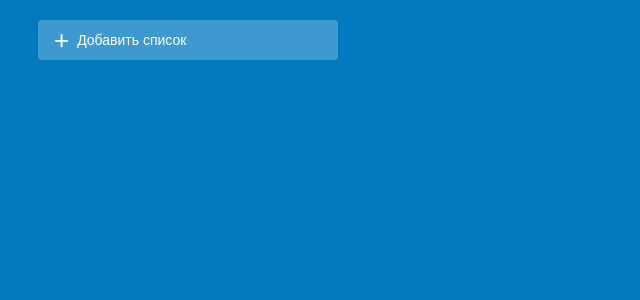
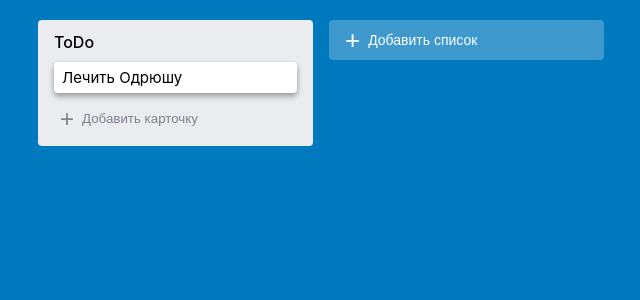
Before and after one commit to Naumch/react-trello, a React (Create React App) app: page / in a window 1280 px wide. Shown: the top 300 px of the page, without its empty margins (2-642 px from the left). Built offline with nearby package versions, Linux system fonts and the light colour scheme; the HTML template or start-up script is replaced by a standard one.

Commit message:
add components: list card

```diff
--- a/src/App.js
+++ b/src/App.js
@@ -1,9 +1,12 @@
 import React, { useState } from 'react';
 import uniqid from 'uniqid';
 import BtnAddList from './BtnAddList';
+import Lists from './Lists';
 
 const initNotes = [
-  {id: uniqid(), listTitle: ''}
+  {id: uniqid(), listTitle: 'ToDo', cards: [
+    {id: uniqid(), cardName: 'Лечить Одрюшу'}
+  ]}
 ]
 
 function App() {
@@ -11,7 +14,10 @@ function App() {
 
   return (
     <div className='container'>
-      <BtnAddList notes={notes} setNotes={setNotes}/>
+      <div className='wrapper'>
+        <Lists notes={notes}/>
+        <BtnAddList notes={notes} setNotes={setNotes}/>
+      </div>
     </div>
   );
 }
--- a/src/BtnAddList.js
+++ b/src/BtnAddList.js
@@ -7,24 +7,24 @@ function BtnAddList({ notes, setNotes }) {
 
   return (
     readyToAdd
-      ? <div className='card-add'>
+      ? <div className='list-add'>
           <input
             placeholder='Ввести заголовок списка'
-            className='card-add__input'
+            className='list-add__input'
             value={listTitle}
             onChange={e => setListTitle(e.target.value)}
           />
           <button
-            className='card-add__btn-add'
+            className='list-add__btn-add'
             onClick={() => {
-              setNotes([...notes, {id: uniqid(), listTitle: listTitle}]);
+              setNotes([...notes, {id: uniqid(), listTitle: listTitle, cards: []}]);
               setReadyToAdd(false);
             }}
           >
             Добавить список
           </button>
           <button
-            className='card-add__btn-cancel'
+            className='list-add__btn-cancel'
             onClick={() => setReadyToAdd(false)}
           >
             &#10006;
--- /dev/null
+++ b/src/Card.js
@@ -0,0 +1,10 @@
+import React from 'react';
+
+function Card({ name }) {
+
+  return (
+    <div className='card'>{name}</div>
+  )
+}
+
+export default Card;
--- /dev/null
+++ b/src/List.js
@@ -0,0 +1,27 @@
+import React from 'react';
+import Card from './Card';
+
+function List({ id, listTitle, cards }) {
+
+  const result = cards.map(card => {
+    return (
+      <Card
+        key={card.id}
+        name={card.cardName}
+      />
+    )
+  })
+
+  return (
+    <div className='list'>
+      <div className='list__title'>{listTitle}</div>
+      {result}
+      <button className='card-add__btn'>
+        <span className='card-add__btn-span'>+</span>
+        Добавить карточку
+      </button>
+    </div>
+  )
+}
+
+export default List;
--- /dev/null
+++ b/src/Lists.js
@@ -0,0 +1,22 @@
+import React from 'react';
+import List from './List';
+
+function Lists({ notes }) {
+
+  const result = notes.map(note => {
+    return (
+      <List
+        key={note.id}
+        id={note.id}
+        listTitle={note.listTitle}
+        cards={note.cards}
+      />
+    )
+  })
+
+  return (
+    <>{result}</>
+  )
+}
+
+export default Lists;
--- a/src/index.css
+++ b/src/index.css
@@ -1,3 +1,9 @@
+*, *::after, *::before {
+  box-sizing: border-box;
+  margin: 0;
+  padding: 0;
+}
+
 body {
   margin: 0;
   font-family: -apple-system, BlinkMacSystemFont, 'Segoe UI', 'Roboto', 'Oxygen',
@@ -25,9 +31,15 @@ button {
   margin: 20px auto;
 }
 
+.wrapper {
+  display: flex;
+  align-items: flex-start;
+  flex-wrap: wrap;
+}
+
 .button_transparent {
   background-color: #3e99cf;
-  width: 300px;
+  width: 275px;
   padding: 12px 16px;
   border-radius: 4px;
   font-size: 14px;
@@ -46,14 +58,29 @@ button {
   background-color: #69aed6;
 }
 
-.card-add {
+.list {
+  background-color: #eaecf0;
+  padding: 12px 16px;
+  width: 275px;
+  border-radius: 4px;
+  margin-right: 16px;
+  margin-bottom: 24px;
+}
+
+.list__title {
+  font-weight: 500;
+  cursor: pointer;
+  margin-bottom: 10px;
+}
+
+.list-add {
   background-color: #ebecf0;
   border-radius: 4px;
   padding: 4px;
-  width: 300px;
+  width: 275px;
 }
 
-.card-add__input {
+.list-add__input {
   width: calc(100% - 20px);
   border: 2px solid #0079be;
   border-radius: 4px;
@@ -62,16 +89,16 @@ button {
   cursor: text;
 }
 
-.card-add__input:focus {
+.list-add__input:focus {
   outline: none;
   border-color:#0079be;
 }
 
-.card-add__input:active {
+.list-add__input:active {
   border-color:#0079be;
 }
 
-.card-add__btn-add {
+.list-add__btn-add {
   background-color: #0675be;
   padding: 8px 12px;
   border-radius: 4px;
@@ -79,12 +106,47 @@ button {
   margin-right: 10px;
 }
 
-.card-add__btn-add:hover {
+.list-add__btn-add:hover {
   background-color: #0966a5;
 }
 
-.card-add__btn-cancel {
+.list-add__btn-cancel {
   color: #515d74;
   font-size: 18px;
   line-height: 0;
 }
+
+.card {
+  background-color: #fff;
+  border-radius: 4px;
+  box-shadow: 0 2px 5px rgba(0,0,0,0.2), 0 4px 6px rgba(0,0,0,0.2);
+  cursor: pointer;
+  padding: 6px 8px;
+  margin-top: 8px;
+  font-size: 15px;
+}
+
+.card:hover {
+  background-color: #efeded;
+}
+
+.card-add__btn {
+  color: #7e828c;
+  padding: 8px 6px;
+  border-radius: 4px;
+  transition: .5s;
+  display: flex;
+  align-items: center;
+  width: 100%;
+  margin-top: 10px;
+}
+
+.card-add__btn:hover {
+  background-color: #d0d0d0;
+}
+
+.card-add__btn-span {
+  font-size: 24px;
+  line-height: 0;
+  margin-right: 8px;
+}
```
